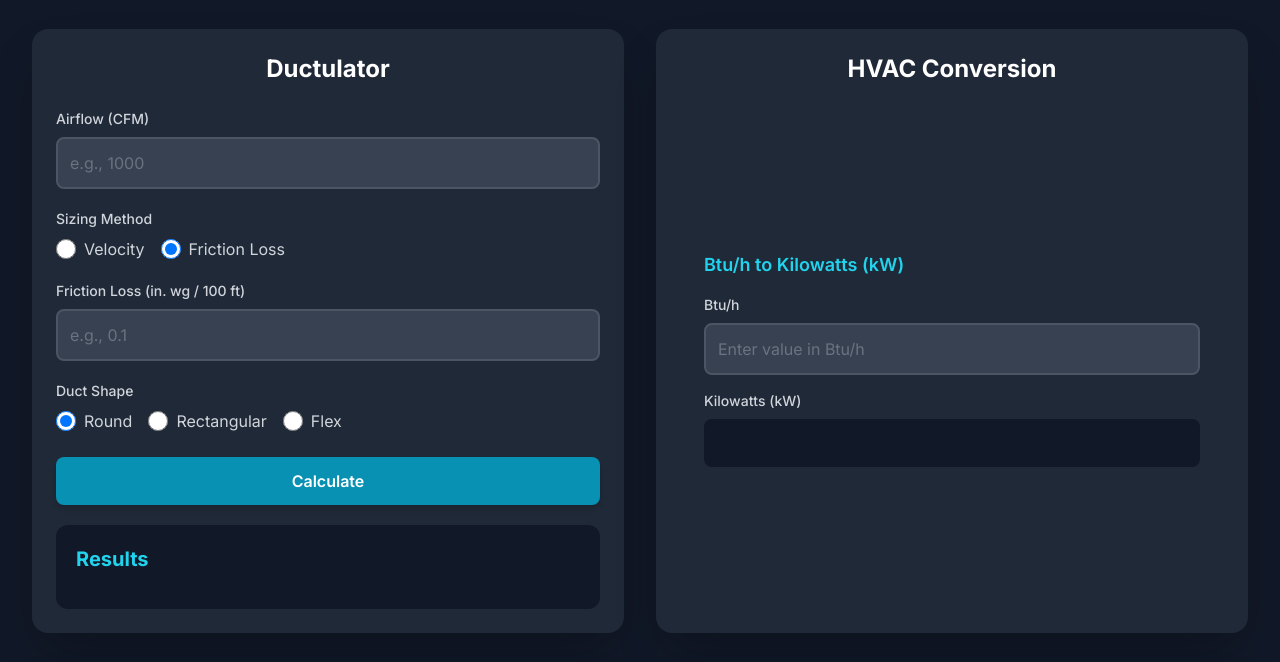
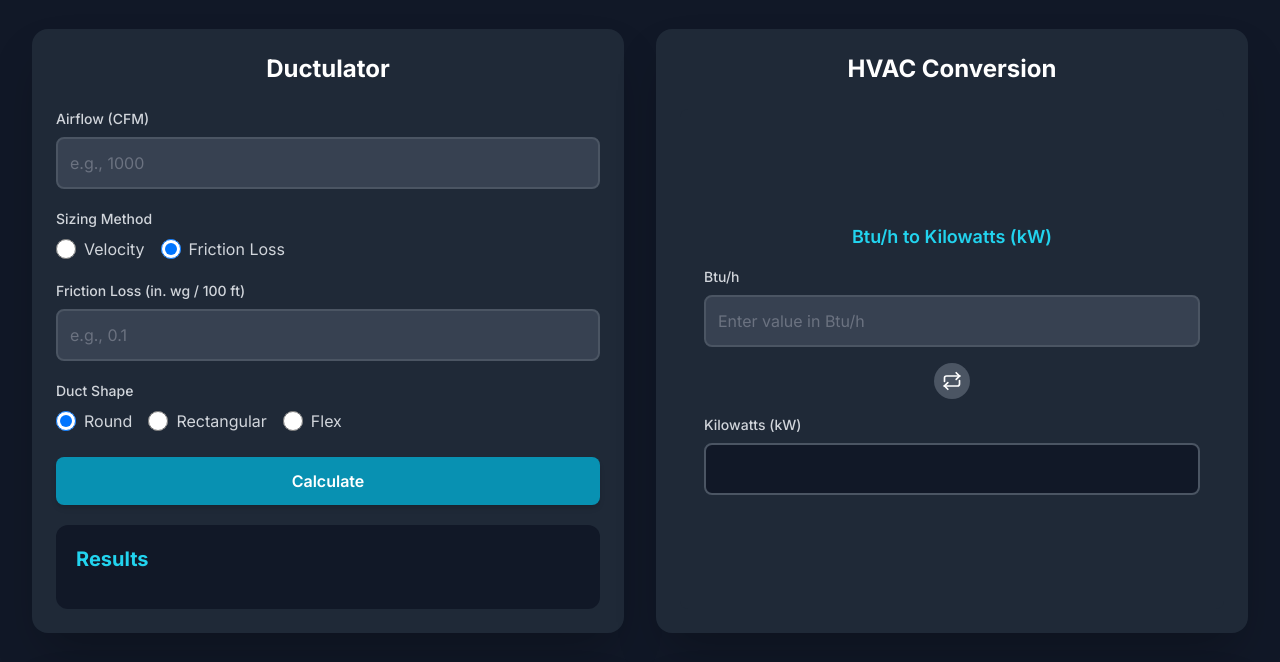
Before and after one commit to CJR2DAX/CalcDash, a plain HTML site: page index.html in a window 1280 px wide. Shown: the part 107-769 px from the top of the page. Drawn offline with nearby package versions, Linux system fonts and the light colour scheme.

Commit message:
Update index.html
Added Swapping units to Conversions

```diff
--- a/index.html
+++ b/index.html
@@ -84,17 +84,20 @@
             <div id="hvac-calc-widget" class="bg-gray-800 text-white rounded-2xl shadow-2xl p-6 flex flex-col">
                  <h2 class="text-2xl font-bold text-white text-center mb-6">HVAC Conversion</h2>
                  <div class="bg-gray-800 p-6 rounded-lg flex-grow flex flex-col justify-center">
-                    <h3 class="text-lg font-semibold text-cyan-400 mb-4">Btu/h to Kilowatts (kW)</h3>
-                    <div class="space-y-4">
+                    <h3 id="hvac-title" class="text-lg font-semibold text-cyan-400 mb-4 text-center">Btu/h to Kilowatts (kW)</h3>
+                    <div class="space-y-2">
                         <div>
-                            <label for="hvac-btuh" class="block mb-2 text-sm font-medium text-gray-300">Btu/h</label>
-                            <input type="number" id="hvac-btuh" placeholder="Enter value in Btu/h" class="w-full p-3 bg-gray-700 text-white placeholder-gray-500 border-2 border-gray-600 rounded-lg focus:outline-none focus:ring-2 focus:ring-cyan-500 focus:border-cyan-500 transition duration-300">
+                            <label id="hvac-label-top" for="hvac-input-top" class="block mb-2 text-sm font-medium text-gray-300">Btu/h</label>
+                            <input type="number" id="hvac-input-top" class="w-full p-3 bg-gray-700 text-white placeholder-gray-500 border-2 border-gray-600 rounded-lg focus:outline-none focus:ring-2 focus:ring-cyan-500 focus:border-cyan-500 transition duration-300">
+                        </div>
+                        <div class="flex justify-center py-2">
+                            <button id="hvac-swap-btn" class="p-2 rounded-full bg-gray-600 hover:bg-cyan-600 transition duration-200 focus:outline-none focus:ring-2 focus:ring-cyan-500">
+                                <svg xmlns="http://www.w3.org/2000/svg" width="20" height="20" viewBox="0 0 24 24" fill="none" stroke="currentColor" stroke-width="2" stroke-linecap="round" stroke-linejoin="round" class="text-white"><path d="M17 2.1l4 4-4 4"/><path d="M3 12.6V8.4A2.4 2.4 0 0 1 5.4 6h16.2"/><path d="M7 21.9l-4-4 4-4"/><path d="M21 11.4v4.2a2.4 2.4 0 0 1-2.4 2.4H2.4"/></svg>
+                            </button>
                         </div>
                         <div>
-                            <label for="hvac-kw" class="block mb-2 text-sm font-medium text-gray-300">Kilowatts (kW)</label>
-                            <div id="hvac-kw" class="w-full p-3 bg-gray-900 text-white rounded-lg">
-                                <span id="hvac-kw-result" class="text-white font-bold">&nbsp;</span>
-                            </div>
+                            <label id="hvac-label-bottom" for="hvac-output-bottom" class="block mb-2 text-sm font-medium text-gray-300">Kilowatts (kW)</label>
+                            <input type="number" id="hvac-output-bottom" class="w-full p-3 bg-gray-900 text-white placeholder-gray-500 border-2 border-gray-600 rounded-lg cursor-not-allowed" readonly>
                         </div>
                     </div>
                 </div>
@@ -358,21 +361,53 @@
              */
             function initializeHvacCalc(container) {
                 if (!container) return;
-                const btuhInput = container.querySelector('#hvac-btuh');
-                const kwResultSpan = container.querySelector('#hvac-kw-result');
+                const title = container.querySelector('#hvac-title');
+                const topInput = container.querySelector('#hvac-input-top');
+                const topLabel = container.querySelector('#hvac-label-top');
+                const bottomOutput = container.querySelector('#hvac-output-bottom');
+                const bottomLabel = container.querySelector('#hvac-label-bottom');
+                const swapBtn = container.querySelector('#hvac-swap-btn');
+
                 const BTU_PER_KW = 3412.14;
+                let isKwToBtu = false;
 
-                function convertBtuhToKw() {
-                    const btuhValue = parseFloat(btuhInput.value);
-                    if (!isNaN(btuhValue) && btuhInput.value.trim() !== '') {
-                        const kwValue = btuhValue / BTU_PER_KW;
-                        kwResultSpan.textContent = kwValue.toFixed(4);
+                function calculate() {
+                    const sourceValue = parseFloat(topInput.value);
+                    if (!isNaN(sourceValue) && topInput.value.trim() !== '') {
+                        if (isKwToBtu) {
+                            bottomOutput.value = (sourceValue * BTU_PER_KW).toFixed(2);
+                        } else {
+                            bottomOutput.value = (sourceValue / BTU_PER_KW).toFixed(4);
+                        }
                     } else {
-                        kwResultSpan.innerHTML = '&nbsp;';
+                        bottomOutput.value = '';
                     }
                 }
-                btuhInput.addEventListener('input', convertBtuhToKw);
-                convertBtuhToKw(); // Initial call
+
+                function updateUI() {
+                    if (isKwToBtu) {
+                        title.textContent = 'Kilowatts (kW) to Btu/h';
+                        topLabel.textContent = 'Kilowatts (kW)';
+                        topInput.placeholder = 'Enter value in kW';
+                        bottomLabel.textContent = 'Btu/h';
+                    } else {
+                        title.textContent = 'Btu/h to Kilowatts (kW)';
+                        topLabel.textContent = 'Btu/h';
+                        topInput.placeholder = 'Enter value in Btu/h';
+                        bottomLabel.textContent = 'Kilowatts (kW)';
+                    }
+                }
+
+                swapBtn.addEventListener('click', () => {
+                    isKwToBtu = !isKwToBtu;
+                    topInput.value = bottomOutput.value;
+                    updateUI();
+                    calculate();
+                });
+
+                topInput.addEventListener('input', calculate);
+
+                updateUI(); // Initial setup
             }
 
             /**
```
